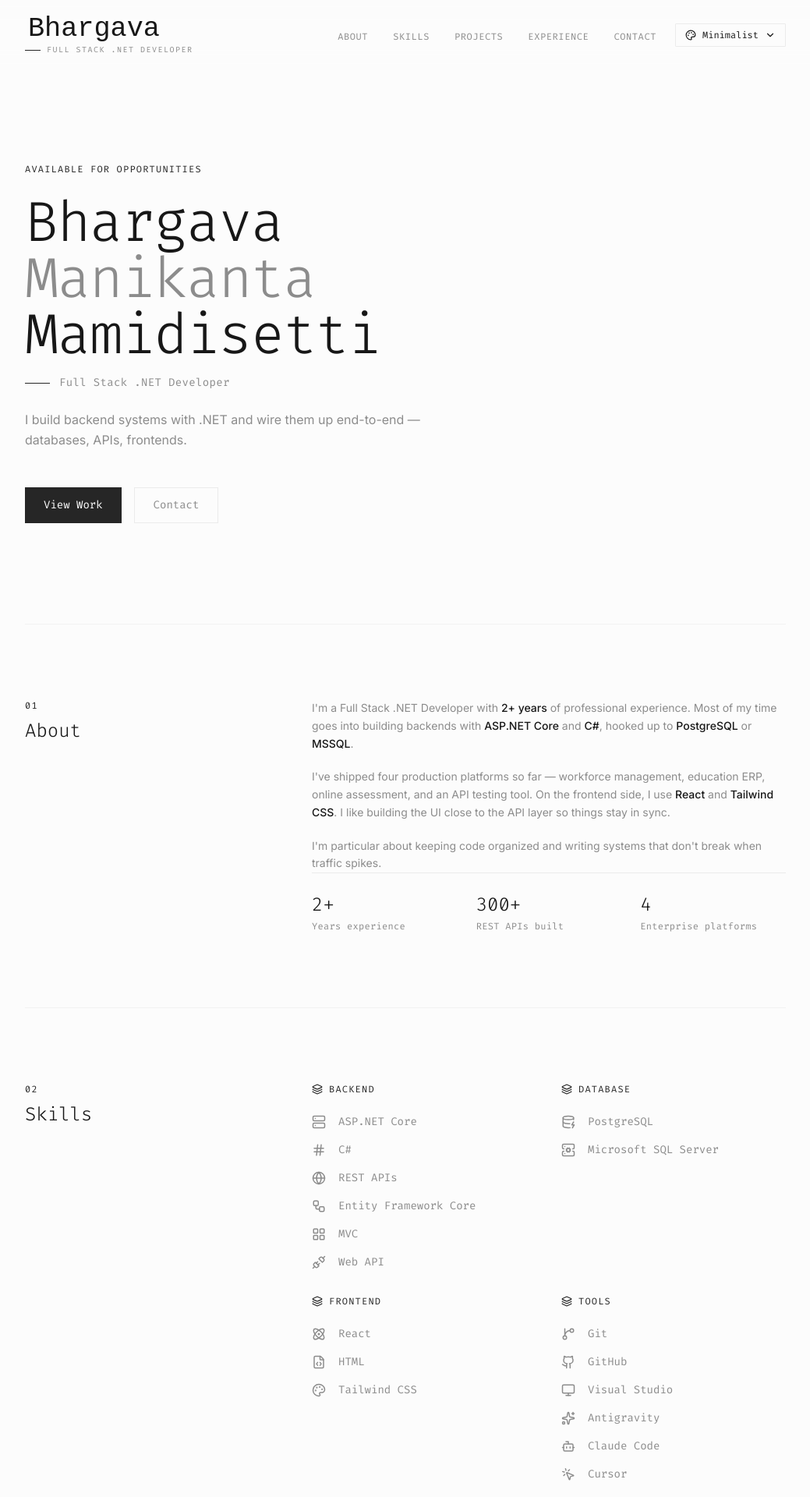
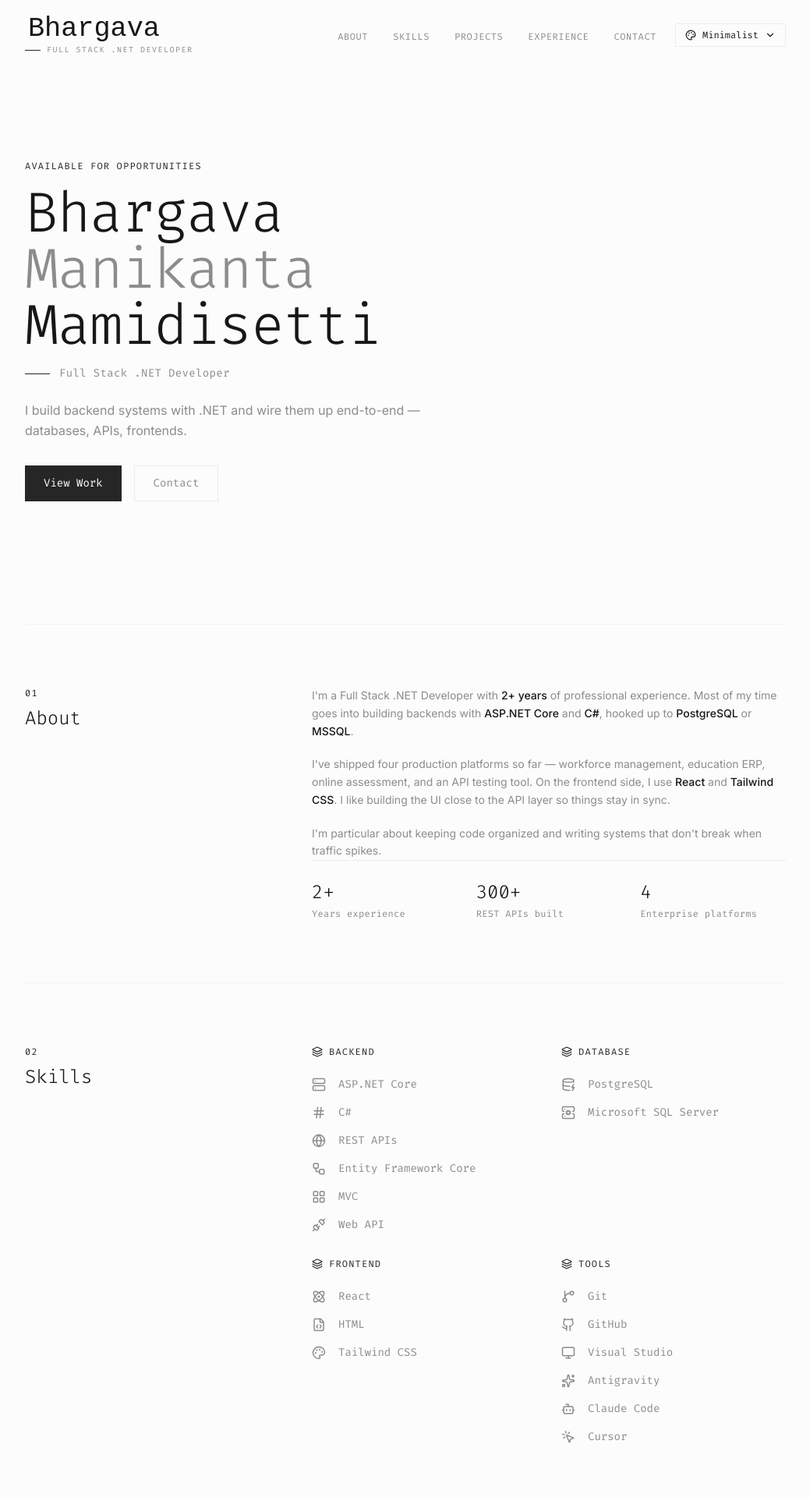
Before and after one commit to Bhargava999/portfolio, a React (Vite) app: page / in a window 1280 px wide. Shown: the top 1920 px of the page at 78% size, without its empty margins (120-1159 px from the left). Built offline with nearby package versions, Linux system fonts and the light colour scheme; a web font is replaced by a local one.

Commit message:
feat: introduce core portfolio sections including Hero, About, Skills, Experience, Projects, Achievements, and Contact.

```diff
--- a/src/components/About.jsx
+++ b/src/components/About.jsx
@@ -74,7 +74,7 @@ export default function About() {
   const isBento = designStyle === 'bento-grid'
 
   return (
-    <section id="about" ref={containerRef} className="py-24 px-6 max-w-5xl mx-auto">
+    <section id="about" ref={containerRef} className="py-12 md:py-16 lg:py-20 px-6 max-w-5xl mx-auto">
       {/* Bento Grid: wrap entire section in a card */}
       {isBento ? (
         <div className="theme-card p-8 sm:p-10">
--- a/src/components/Achievements.jsx
+++ b/src/components/Achievements.jsx
@@ -60,7 +60,7 @@ export default function Achievements() {
   // Bento: achievements as individual tiles
   if (isBento) {
     return (
-      <section ref={containerRef} className="py-24 px-6 max-w-5xl mx-auto">
+      <section ref={containerRef} className="py-12 md:py-16 lg:py-20 px-6 max-w-5xl mx-auto">
         <div className="ach-header mb-8">
           <p className="font-mono text-xs text-theme-accent tracking-widest uppercase mb-2 opacity-0">05</p>
           <h2 className="font-mono text-2xl font-light text-theme-text opacity-0">Achievements</h2>
@@ -79,7 +79,7 @@ export default function Achievements() {
   }
 
   return (
-    <section ref={containerRef} className="py-24 px-6 max-w-5xl mx-auto">
+    <section ref={containerRef} className="py-12 md:py-16 lg:py-20 px-6 max-w-5xl mx-auto">
       <div className="grid md:grid-cols-[1fr_2fr] gap-16 items-start">
         <div className="ach-header">
           {isBrutalist && <div className="w-10 h-1.5 bg-theme-accent mb-3" />}
--- a/src/components/Contact.jsx
+++ b/src/components/Contact.jsx
@@ -111,7 +111,7 @@ export default function Contact() {
   // Bento: full-width card approach
   if (isBento) {
     return (
-      <section id="contact" ref={containerRef} className="py-24 px-6 max-w-5xl mx-auto">
+      <section id="contact" ref={containerRef} className="py-12 md:py-16 lg:py-20 px-6 max-w-5xl mx-auto">
         <div className="theme-card p-8 sm:p-10">
           <div className="contact-header mb-8">
             <p className="font-mono text-xs text-theme-accent tracking-widest uppercase mb-2 opacity-0">06</p>
@@ -127,7 +127,7 @@ export default function Contact() {
   }
 
   return (
-    <section id="contact" ref={containerRef} className="py-24 px-6 max-w-5xl mx-auto">
+    <section id="contact" ref={containerRef} className="py-12 md:py-16 lg:py-20 px-6 max-w-5xl mx-auto">
       <div className="grid md:grid-cols-[1fr_2fr] gap-16 items-start">
         <div className="contact-header">
           {isBrutalist && <div className="w-10 h-1.5 bg-theme-accent mb-3" />}
--- a/src/components/Experience.jsx
+++ b/src/components/Experience.jsx
@@ -122,7 +122,7 @@ export default function Experience() {
   // Bento: full-width card approach
   if (isBento) {
     return (
-      <section id="experience" ref={containerRef} className="py-24 px-6 max-w-5xl mx-auto">
+      <section id="experience" ref={containerRef} className="py-12 md:py-16 lg:py-20 px-6 max-w-5xl mx-auto">
         <div className="theme-card p-8 sm:p-10">
           <div className="exp-header mb-8">
             <p className="font-mono text-xs text-theme-accent tracking-widest uppercase mb-2 opacity-0">04</p>
@@ -135,7 +135,7 @@ export default function Experience() {
   }
 
   return (
-    <section id="experience" ref={containerRef} className="py-24 px-6 max-w-5xl mx-auto">
+    <section id="experience" ref={containerRef} className="py-12 md:py-16 lg:py-20 px-6 max-w-5xl mx-auto">
       <div className="grid md:grid-cols-[1fr_2fr] gap-16 items-start">
         {headerContent}
         {timelineContent}
--- a/src/components/Hero.jsx
+++ b/src/components/Hero.jsx
@@ -69,15 +69,15 @@ export default function Hero() {
     <section
       id="hero"
       ref={containerRef}
-      className="min-h-screen flex flex-col justify-center px-6 max-w-5xl mx-auto"
+      className="min-h-[100svh] flex flex-col justify-center pt-24 pb-12 px-6 max-w-5xl mx-auto"
     >
-      <div className={`pt-20 ${cardClass}`}>
+      <div className={cardClass}>
         {/* Brutalist decorative accent */}
         {isBrutalist && (
           <div className="hero-intro w-16 h-2 bg-theme-accent mb-6" />
         )}
 
-        <p className={`hero-intro font-mono text-xs text-theme-accent tracking-widest uppercase mb-6 opacity-0 ${isBrutalist ? 'font-bold text-sm' : ''}`}>
+        <p className={`hero-intro font-mono text-xs text-theme-accent tracking-widest uppercase mb-4 opacity-0 ${isBrutalist ? 'font-bold text-sm' : ''}`}>
           Available for opportunities
         </p>
 
@@ -96,7 +96,7 @@ export default function Hero() {
           </p>
         </div>
 
-        <p className="hero-desc text-base text-theme-muted max-w-xl leading-relaxed mb-12 opacity-0">
+        <p className="hero-desc text-base text-theme-muted max-w-xl leading-relaxed mb-8 opacity-0">
           I build backend systems with .NET and wire them up end-to-end — databases, APIs, frontends.
         </p>
 
--- a/src/components/Projects.jsx
+++ b/src/components/Projects.jsx
@@ -115,7 +115,7 @@ export default function Projects() {
   // Bento Grid: full-width section with cards in a bento layout
   if (isBento) {
     return (
-      <section id="projects" ref={containerRef} className="py-24 px-6 max-w-5xl mx-auto">
+      <section id="projects" ref={containerRef} className="py-12 md:py-16 lg:py-20 px-6 max-w-5xl mx-auto">
         <div className="projects-header mb-8">
           <p className="font-mono text-xs text-theme-accent tracking-widest uppercase mb-2 opacity-0">03</p>
           <h2 className="font-mono text-2xl font-light text-theme-text opacity-0">Projects</h2>
@@ -130,7 +130,7 @@ export default function Projects() {
   }
 
   return (
-    <section id="projects" ref={containerRef} className="py-24 px-6 max-w-5xl mx-auto">
+    <section id="projects" ref={containerRef} className="py-12 md:py-16 lg:py-20 px-6 max-w-5xl mx-auto">
       <div className="grid md:grid-cols-[1fr_2fr] gap-16 items-start">
         <div className="projects-header">
           {isBrutalist && <div className="w-10 h-1.5 bg-theme-accent mb-3" />}
--- a/src/components/Skills.jsx
+++ b/src/components/Skills.jsx
@@ -87,7 +87,7 @@ export default function Skills() {
   // Bento: full-width card with internal grid of category tiles
   if (isBento) {
     return (
-      <section id="skills" ref={containerRef} className="py-24 px-6 max-w-5xl mx-auto">
+      <section id="skills" ref={containerRef} className="py-12 md:py-16 lg:py-20 px-6 max-w-5xl mx-auto">
         <div className="theme-card p-8 sm:p-10">
           <div className="mb-8">
             <p className="font-mono text-xs text-theme-accent tracking-widest uppercase mb-2">02</p>
@@ -121,7 +121,7 @@ export default function Skills() {
   }
 
   return (
-    <section id="skills" ref={containerRef} className="py-24 px-6 max-w-5xl mx-auto">
+    <section id="skills" ref={containerRef} className="py-12 md:py-16 lg:py-20 px-6 max-w-5xl mx-auto">
       <div className="grid md:grid-cols-[1fr_2fr] gap-16 items-start">
         <div>
           {isBrutalist && <div className="w-10 h-1.5 bg-theme-accent mb-3" />}
```
